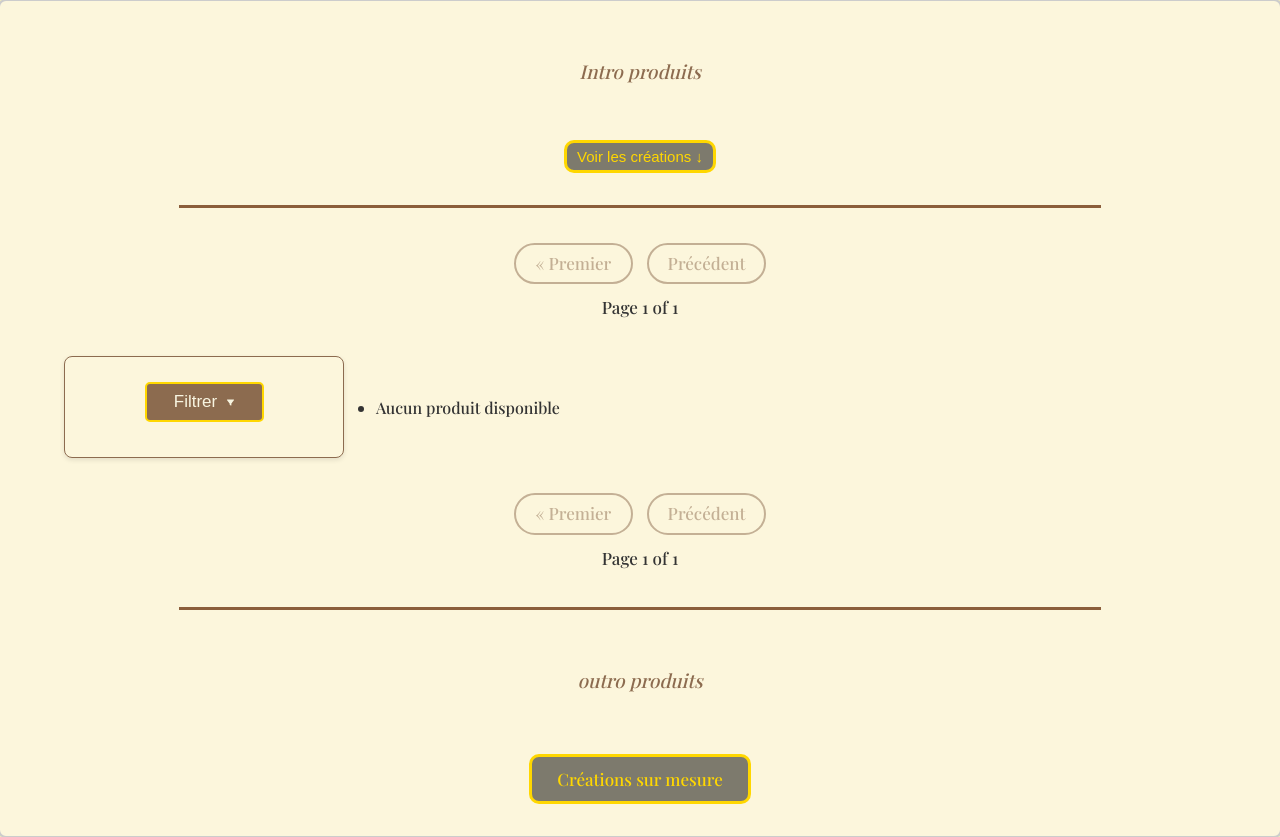
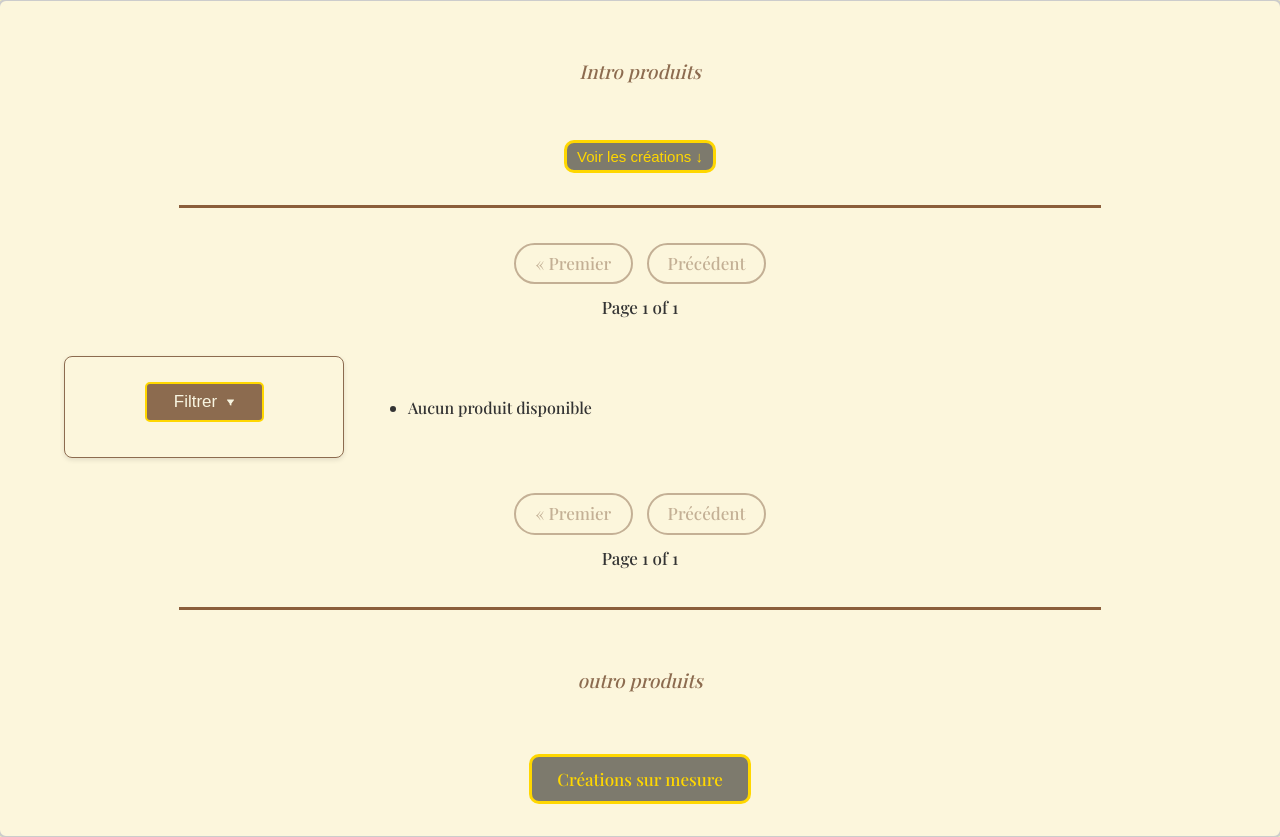
Before and after one commit to peter-francois/leatherwork-in-traveling-db, a Django app: page /fr/produits/ in a window 1280 px wide. Shown: the part 355-1192 px from the top of the page. Run offline with Django 5.2, Linux system fonts and the light colour scheme; data that the repository does not hold is empty; parts of the project's set-up code (start-up, migrations or seed data) failed here and were passed over; some web fonts are replaced.

Commit message:
style: update two-cool-layout style

```diff
--- a/core/static/core/style.css
+++ b/core/static/core/style.css
@@ -659,7 +659,7 @@ section select {
 
 .two-col-layout {
   display: grid;
-  gap: 2rem;
+  gap: 4rem;
 }
 
 .two-col-layout--aside-left.two-col-layout {
@@ -791,11 +791,11 @@ section select {
 .two-col-layout__main,
 #liste-articles {
   justify-content: center;
-  grid-template-columns: repeat(auto-fill, minmax(200px, 1fr));
+  grid-template-columns: repeat(auto-fill, minmax(280px, 1fr));
   align-items: stretch;
   align-content: start;
   margin: auto 0px;
-  gap: 40px;
+  gap: 2rem;
   padding: 0px;
 }
 h2.product-name {
@@ -1310,7 +1310,7 @@ h2.product-name {
   #liste-articles {
     grid-template-columns: repeat(2, 1fr);
     margin: 15px 10px;
-    gap: 10px;
+    gap: 1rem;
   }
   .filter {
     margin-top: 15px;
@@ -1344,6 +1344,9 @@ h2.product-name {
 @media only screen and (max-width: 768px) {
   main {
     padding: 0.5rem 1rem;
+  }
+  .two-col-layout {
+  gap: 2rem;
   }
   section {
     padding: 5px;
```
